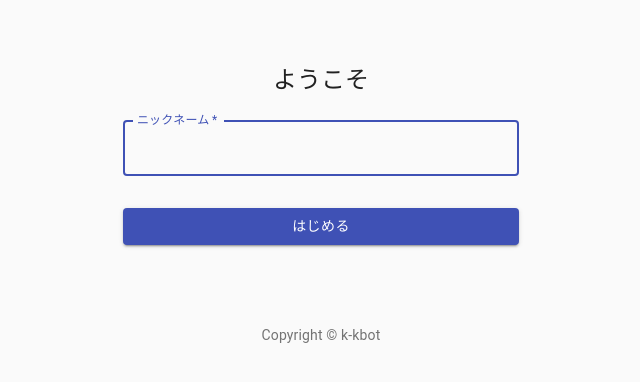
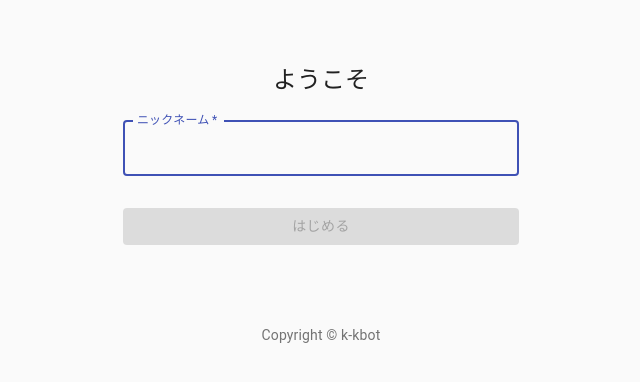
Before and after one commit to k-kbot/react-chat-fb, a React (Create React App) app: page / in a window 1280 px wide. Shown: the top 382 px of the page, without its empty margins (319-959 px from the left). Built offline with nearby package versions, Linux system fonts and the light colour scheme.

Commit message:
save name in japanese

```diff
--- a/src/components/App.js
+++ b/src/components/App.js
@@ -1,7 +1,15 @@
-import React from 'react';
+import React, { useState } from 'react';
 
+import Main from './Main'
 import SignIn from './SignIn'
 
 export default () => {
-  return <SignIn />;
-}
+  const [name, setName] = useState('');
+  console.log({ name });
+
+  if (name === '') {
+    return <SignIn setName={setName} />;
+  } else {
+    return <Main name={name} />;
+  }
+};
--- /dev/null
+++ b/src/components/Main.js
@@ -0,0 +1,7 @@
+import React from 'react';
+
+const Main = () => {
+  return <div>Main</div>;
+};
+
+export default Main;
--- a/src/components/SignIn.js
+++ b/src/components/SignIn.js
@@ -1,4 +1,4 @@
-import React from 'react';
+import React, { useEffect, useState } from 'react';
 import Button from '@material-ui/core/Button';
 import CssBaseline from '@material-ui/core/CssBaseline';
 import TextField from '@material-ui/core/TextField';
@@ -39,8 +39,17 @@
   },
 }));
 
-export default function SignIn() {
+export default function SignIn({ setName }) {
   const classes = useStyles();
+  const [disabled, setDisabled] = useState(true);
+  const [string, setString] = useState('');
+  const [isComposed, setIsComposed] = useState(false);
+  console.log(disabled, string, isComposed);
+
+  useEffect(() => {
+    const disabled = string === ''
+    setDisabled(disabled)
+  }, [string]);
 
   return (
     <Container component="main" maxWidth="xs">
@@ -59,13 +68,28 @@
             label="ニックネーム"
             name="name"
             autoFocus
+            onChange={(e) => setString(e.target.value)}
+            onKeyDown={(e) => {
+              if(isComposed) return;
+
+              if(e.key === 'Enter') {
+                setName(e.target.value);
+                e.preventDefault();
+              }
+            }}
+            onCompositionStart={() => setIsComposed(true)}
+            onCompositionEnd={() => setIsComposed(false)}
           />
           <Button
-            type="submit"
+            type="button"
             fullWidth
             variant="contained"
             color="primary"
             className={classes.submit}
+            disabled={disabled}
+            onClick={() => {
+              setName(string);
+            }}
           >
             はじめる
           </Button>
```
